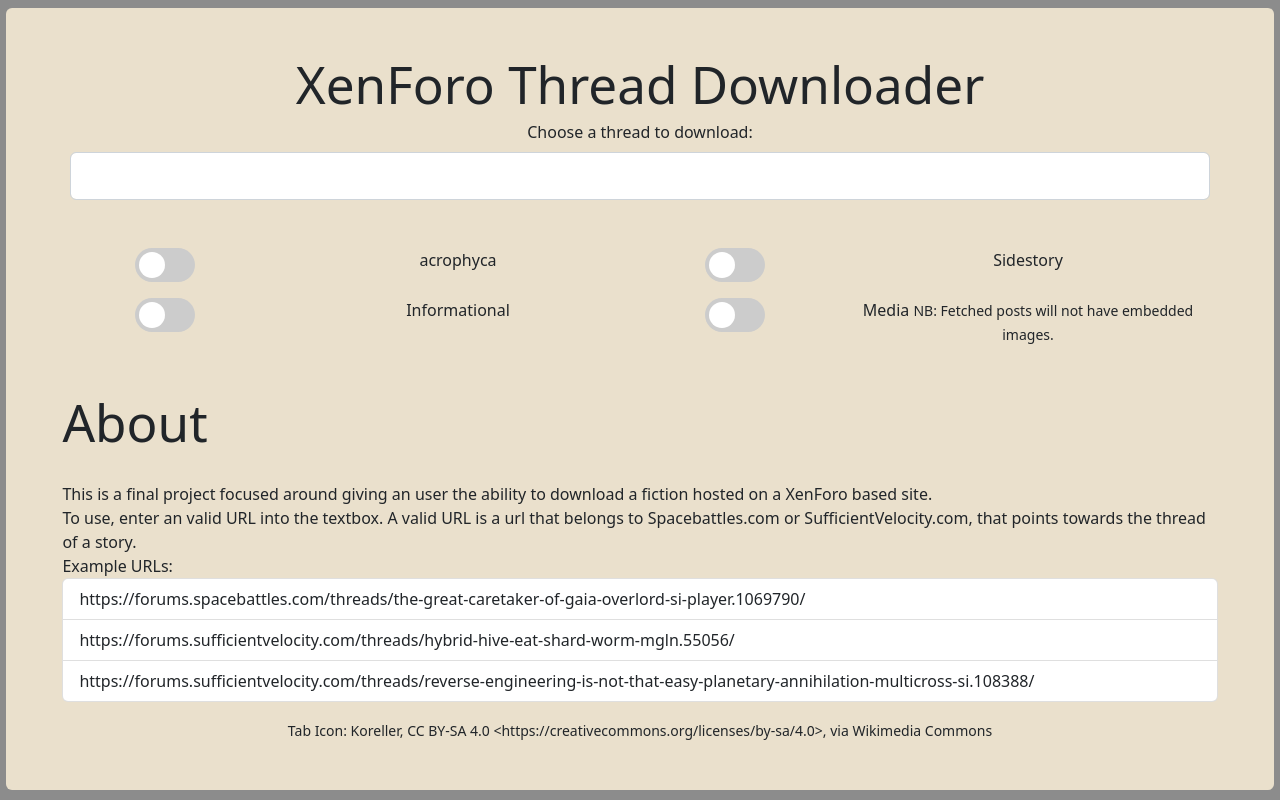
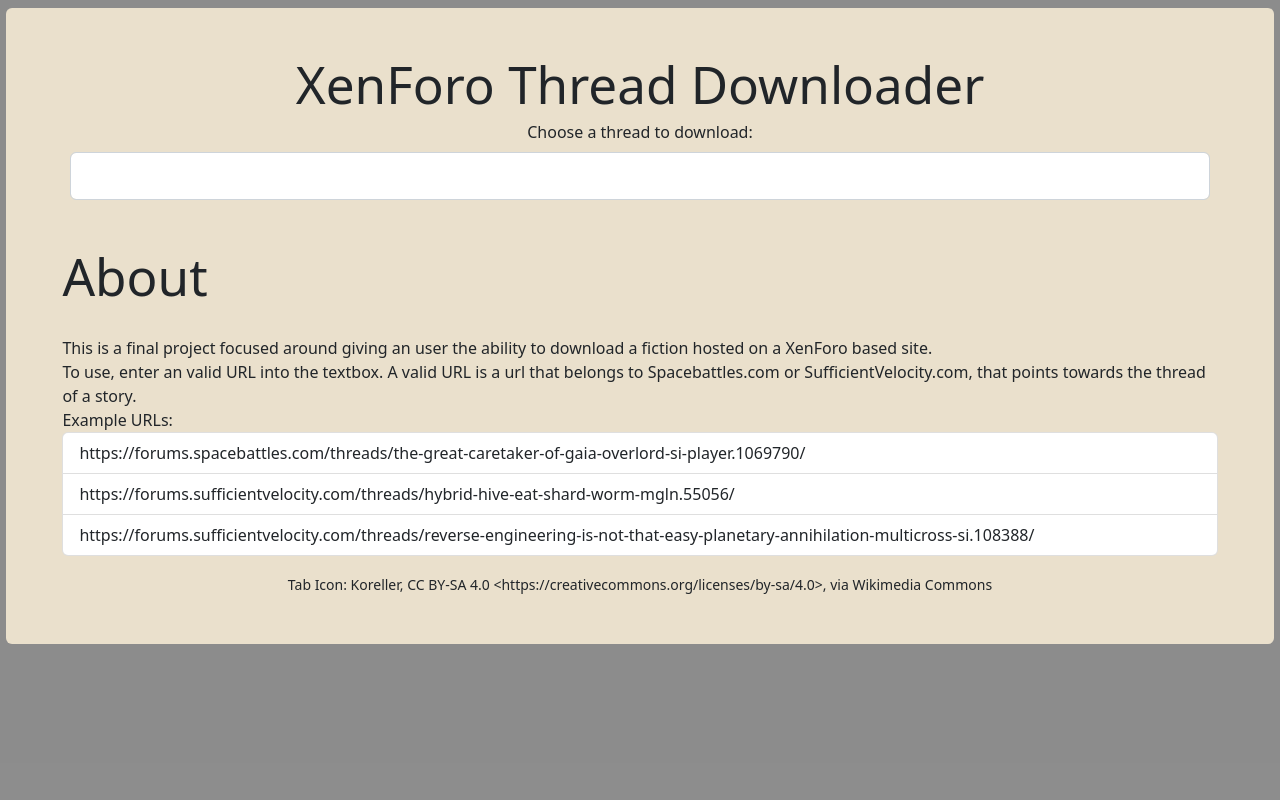
Before and after one commit to Candle-Wick/XFEpub-Project, a Vue app in the folder XFEpub/Frontend/: page / in a window 1280 px wide. Built offline with nearby package versions, Linux system fonts and the light colour scheme.

Commit message:
frontend v0.8

```diff
--- a/XFEpub/Frontend/src/components/main.vue
+++ b/XFEpub/Frontend/src/components/main.vue
@@ -6,21 +6,25 @@
         <h1 class="">XenForo Thread Downloader</h1>
 
 
-        <form action="" class="container">
+        <form action="" class="container" v-on:submit.prevent="detectURL">
           <div class="row">
             <label for="thread_url" class="form-label">Choose a thread to download:</label>
-            <input type="url" id="thread_url" name="thread_url" class="form-control" style="font-size: 1.4em;">
+            <input type="url" id="thread_url" name="thread_url" class="form-control" style="font-size: 1.4em;" v-model="url" @keyup.enter="">
+            <small class="hidden mt-2 text-danger" id="url_error">{{ this.url_error_msg }}</small>
 
           </div>
-
+          <div class="hidden" id="options">
             <div class="row mt-5">
+              <p class="text-start col-7">Select the threadmark catagories that you want in the EPUB file.</p>
+            </div>
+            <div class="row mt-2">
               <div class="col-2">
                 <label class="switch">
                     <input type="checkbox" id="acrophyca">
                     <span class="slider round"></span>
                 </label>
               </div>
-            <div class="col-4">
+              <div class="col-4 text-start">
                 <label for="acrophyca" class="form-check-label ms-3">acrophyca</label>
               </div>
               <div class="col-2">
@@ -29,7 +33,7 @@
                     <span class="slider round"></span>
                 </label>
               </div>
-            <div class="col-4">
+              <div class="col-4 text-start">
                 <label for="sidestory" class="form-check-label ms-3">Sidestory</label>
               </div>
             </div>
@@ -41,7 +45,7 @@
                     <span class="slider round"></span>
                 </label>
               </div>
-            <div class="col-4">
+              <div class="col-4 text-start">
                 <label for="info" class="form-check-label ms-3">Informational</label>
               </div>
 
@@ -51,8 +55,13 @@
                     <span class="slider round"></span>
                 </label>
               </div>
-            <div class="col-4">
+              <div class="col-4 text-start">
                 <label for="media" class="form-check-label ms-3"> Media <small class="">NB: Fetched posts will not have embedded images. </small></label>
+              </div>
+            </div>
+
+            <div class="row d-flex align-items-center justify-content-center mt-3">
+              <input type="button" class="col-2 button">
             </div>
           </div>
 
@@ -85,6 +94,39 @@
 // A script that will hide the toggles when there is no URL in thread_url
 
 // A script taht will send off the url packet
+
+export default {
+  data(){
+    return {
+      url: "",
+      url_error_msg:""
+    }
+  },
+  methods: {
+    async detectURL(){
+      let regex = new RegExp('\/threads\/[a-zA-Z0-9-.]+\/')
+      console.log(this.url)
+
+      if ( ! (regex.test(this.url))){
+        this.url_error_msg = "An invalid thread detected."
+        document.getElementById("url_error").classList.remove("hidden")
+        return
+      }
+      else {
+        document.getElementById("url_error").classList.add("hidden")
+        console.log("Here")
+      }
+
+
+      if ( ["forums.spacebattles.com/", "forums.sufficientvelocity.com"].indexOf(new URL(this.url).hostname) > -1)
+      {
+        document.getElementById("options").classList.remove("hidden")
+      }
+
+
+    }
+  }
+}
 
 
 </script>
```
Also changed, not shown: 1 other file (tests, documents, lock files or other folders). Lines whose indentation alone changed are shown as unchanged.
